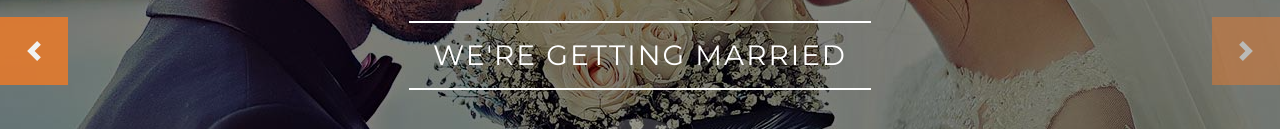
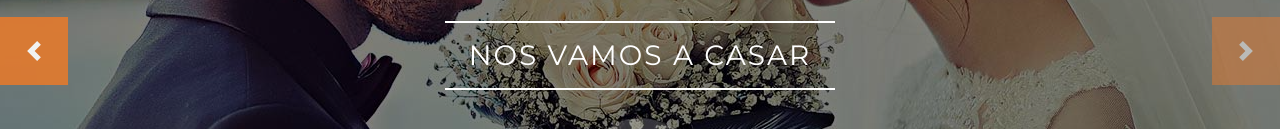
Before and after one commit to nnerea12/05_REP_BODAS, a plain HTML site: page index.html in a window 1280 px wide. Shown: the part 349-478 px from the top of the page. Drawn offline with nearby package versions, Linux system fonts and the light colour scheme.

Commit message:
traduccion

```diff
--- a/index.html
+++ b/index.html
@@ -66,7 +66,7 @@
                         <div class="p-3" style="max-width: 900px;">
                             <h1 class="display-1 font-secondary text-white mt-n3 mb-md-4">Jack & Rose</h1>
                             <div class="d-inline-block border-top border-bottom border-light py-3 px-4">
-                                <h3 class="text-uppercase font-weight-normal text-white m-0" style="letter-spacing: 2px;">We're getting married</h3>
+                                <h3 class="text-uppercase font-weight-normal text-white m-0" style="letter-spacing: 2px;">Nos vamos a casar</h3>
                             </div>
                             <button type="button" class="btn-play mx-auto" data-toggle="modal"
                                 data-src="https://www.youtube.com/embed/DWRcNpR6Kdc" data-target="#videoModal">
```
